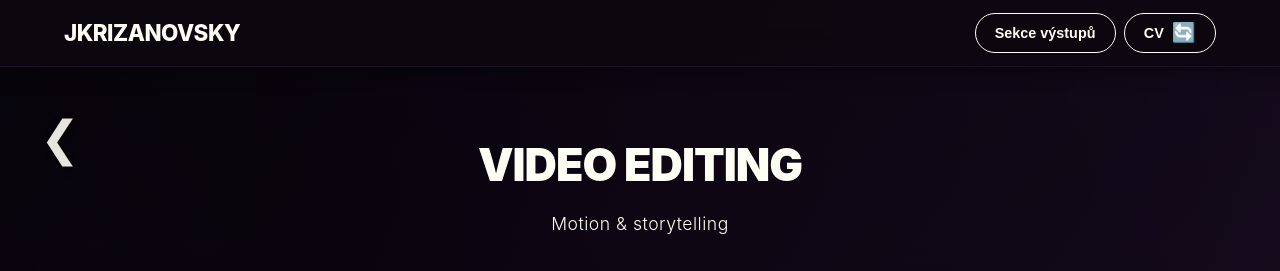
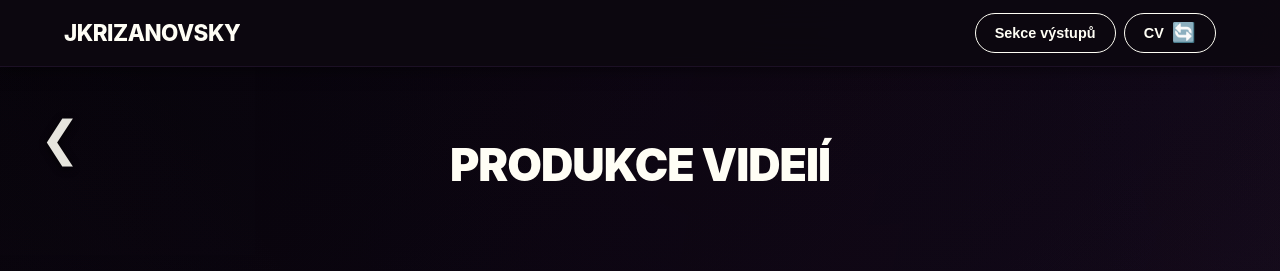
Before and after one commit to jkrizanovsky/portfolio, a plain HTML site: page video-editing.html in a window 1280 px wide. Shown: the top 271 px of the page. Drawn offline with Linux system fonts and the light colour scheme.

Commit message:
Update title and headings for video editing page

```diff
--- a/video-editing.html
+++ b/video-editing.html
@@ -3,7 +3,7 @@
 <head>
     <meta charset="UTF-8">
     <meta name="viewport" content="width=device-width, initial-scale=1.0">
-    <title>Video Editing - Digital Creator Portfolio</title>
+    <title>Produkce videií - Jakub Křižanovský</title>
     <link rel="icon" type="image/svg+xml" href="favicon.svg">
     <link rel="stylesheet" href="styles.css">
     <link rel="stylesheet" href="gallery.css">
@@ -42,8 +42,7 @@
     <!-- Gallery Page -->
     <div class="gallery-page">
         <div class="page-hero">
-            <h2 class="page-title">Video Editing</h2>
-            <p class="page-subtitle">Motion & storytelling</p>
+            <h2 class="page-title">Produkce videií</h2>
         </div>
 
         <!-- Modern Gallery/Slideshow -->
```
